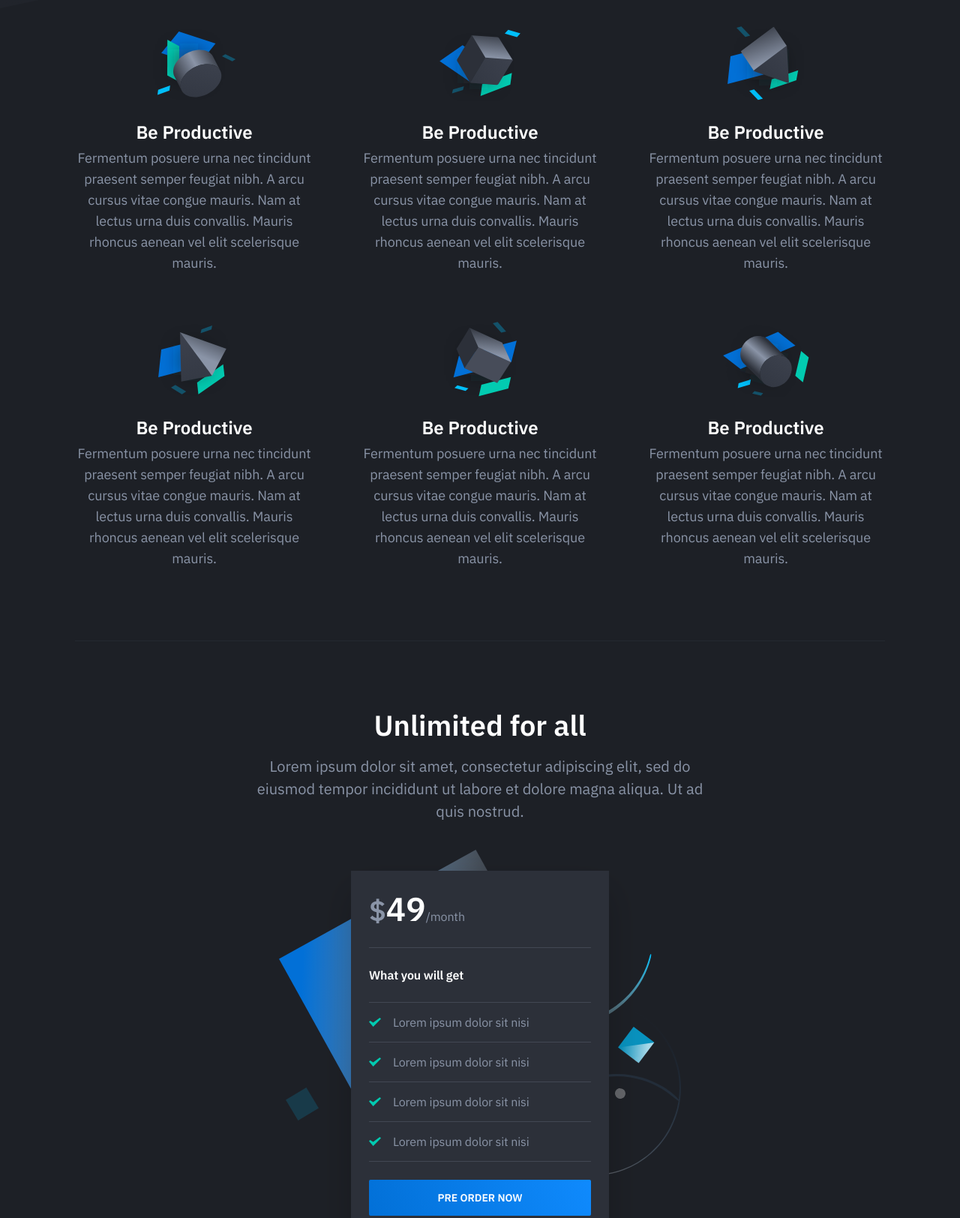
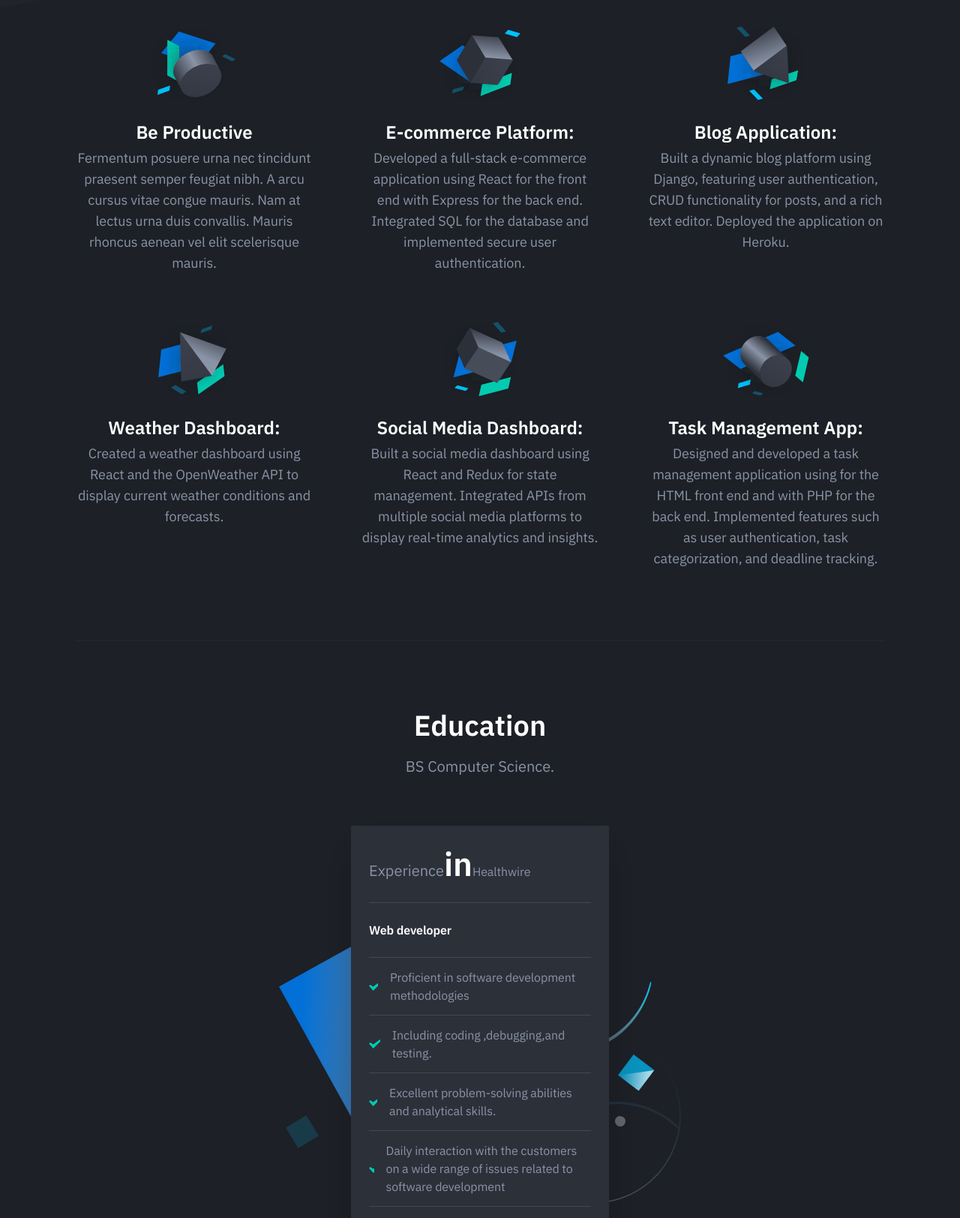
Before and after one commit to zaidibha/demo, a plain HTML site: page index.html in a window 1280 px wide. Shown: the part 689-2313 px from the top of the page at 75% size. Drawn offline with nearby package versions, Linux system fonts and the light colour scheme.

Commit message:
Update index.html

```diff
--- a/index.html
+++ b/index.html
@@ -31,9 +31,9 @@
                 <div class="container">
                     <div class="hero-inner">
 						<div class="hero-copy">
-	                        <h1 class="hero-title mt-0">Landing template for startups</h1>
-	                        <p class="hero-paragraph">Our landing page template works on all devices, so you only have to set it up once, and get beautiful results forever.</p>
-	                        <div class="hero-cta"><a class="button button-primary" href="#">Pre order now</a><a class="button" href="#">Get in touch</a></div>
+	                        <h1 class="hero-title mt-0">I`m Zahid Ali</h1>
+	                        <p class="hero-paragraph">A web developer creates and maintains websites using HTML, CSS, JavaScript, and various frameworks. They specialize in front-end, back-end, or full-stack development, continually learning new technologies and building projects to showcase their skills.</p>
+	                        <div class="hero-cta"><a class="button button-primary" href="file:///C:/Users/za263/Downloads/Zahid's%20Resume%20(4)%20(1).pdf">Download Resume</a><a class="button" href="#">Get in touch</a></div>
 						</div>
 						<div class="hero-figure anime-element">
 							<svg class="placeholder" width="528" height="396" viewBox="0 0 528 396">
@@ -72,8 +72,9 @@
                                     <div class="feature-icon">
 										<img src="dist/images/feature-icon-02.svg" alt="Feature 02">
                                     </div>
-                                    <h4 class="feature-title mt-24">Be Productive</h4>
-                                    <p class="text-sm mb-0">Fermentum posuere urna nec tincidunt praesent semper feugiat nibh. A arcu cursus vitae congue mauris. Nam at lectus urna duis convallis. Mauris rhoncus aenean vel elit scelerisque mauris.</p>
+                                    <h4 class="feature-title mt-24">
+                                           E-commerce Platform:</h4>
+                                    <p class="text-sm mb-0">Developed a full-stack e-commerce application using React for the front end with Express for the back end. Integrated SQL for the database and implemented secure user authentication.</p>
                                 </div>
                             </div>
                             <div class="feature text-center is-revealing">
@@ -81,8 +82,8 @@
                                     <div class="feature-icon">
 										<img src="dist/images/feature-icon-03.svg" alt="Feature 03">
                                     </div>
-                                    <h4 class="feature-title mt-24">Be Productive</h4>
-                                    <p class="text-sm mb-0">Fermentum posuere urna nec tincidunt praesent semper feugiat nibh. A arcu cursus vitae congue mauris. Nam at lectus urna duis convallis. Mauris rhoncus aenean vel elit scelerisque mauris.</p>
+                                    <h4 class="feature-title mt-24">Blog Application:</h4>
+                                    <p class="text-sm mb-0">Built a dynamic blog platform using Django, featuring user authentication, CRUD functionality for posts, and a rich text editor. Deployed the application on Heroku.</p>
                                 </div>
                             </div>
                             <div class="feature text-center is-revealing">
@@ -90,8 +91,9 @@
                                     <div class="feature-icon">
 										<img src="dist/images/feature-icon-04.svg" alt="Feature 04">
                                     </div>
-                                    <h4 class="feature-title mt-24">Be Productive</h4>
-                                    <p class="text-sm mb-0">Fermentum posuere urna nec tincidunt praesent semper feugiat nibh. A arcu cursus vitae congue mauris. Nam at lectus urna duis convallis. Mauris rhoncus aenean vel elit scelerisque mauris.</p>
+                                    <h4 class="feature-title mt-24">
+                                      Weather Dashboard:</h4>
+                                    <p class="text-sm mb-0">Created a weather dashboard using React and the OpenWeather API to display current weather conditions and forecasts.</p>
                                 </div>
                             </div>
 							<div class="feature text-center is-revealing">
@@ -99,8 +101,8 @@
                                     <div class="feature-icon">
 										<img src="dist/images/feature-icon-05.svg" alt="Feature 05">
                                     </div>
-                                    <h4 class="feature-title mt-24">Be Productive</h4>
-                                    <p class="text-sm mb-0">Fermentum posuere urna nec tincidunt praesent semper feugiat nibh. A arcu cursus vitae congue mauris. Nam at lectus urna duis convallis. Mauris rhoncus aenean vel elit scelerisque mauris.</p>
+                                    <h4 class="feature-title mt-24">Social Media Dashboard:</h4>
+                                    <p class="text-sm mb-0">Built a social media dashboard using React and Redux for state management. Integrated APIs from multiple social media platforms to display real-time analytics and insights.</p>
                                 </div>
                             </div>
                             <div class="feature text-center is-revealing">
@@ -108,8 +110,9 @@
                                     <div class="feature-icon">
 										<img src="dist/images/feature-icon-06.svg" alt="Feature 06">
                                     </div>
-                                    <h4 class="feature-title mt-24">Be Productive</h4>
-                                    <p class="text-sm mb-0">Fermentum posuere urna nec tincidunt praesent semper feugiat nibh. A arcu cursus vitae congue mauris. Nam at lectus urna duis convallis. Mauris rhoncus aenean vel elit scelerisque mauris.</p>
+                                    <h4 class="feature-title mt-24">
+                                       Task Management App:</h4>
+                                    <p class="text-sm mb-0">Designed and developed a task management application using for the HTML front end and with PHP for the back end. Implemented features such as user authentication, task categorization, and deadline tracking.</p>
                                 </div>
                             </div>
                         </div>
@@ -121,34 +124,34 @@
                 <div class="container-sm">
                     <div class="pricing-inner section-inner">
                         <div class="pricing-header text-center">
-                            <h2 class="section-title mt-0">Unlimited for all</h2>
-                            <p class="section-paragraph mb-0">Lorem ipsum dolor sit amet, consectetur adipiscing elit, sed do eiusmod tempor incididunt ut labore et dolore magna aliqua. Ut ad quis nostrud.</p>
+                            <h2 class="section-title mt-0">Education</h2>
+                            <p class="section-paragraph mb-0">BS Computer Science.</p>
                         </div>
 						<div class="pricing-tables-wrap">
                             <div class="pricing-table">
                                 <div class="pricing-table-inner is-revealing">
                                     <div class="pricing-table-main">
                                         <div class="pricing-table-header pb-24">
-                                            <div class="pricing-table-price"><span class="pricing-table-price-currency h2">$</span><span class="pricing-table-price-amount h1">49</span><span class="text-xs">/month</span></div>
+                                            <div class="pricing-table-price"><span class="pricing-table-price-currency h2"></span>Experience<span class="pricing-table-price-amount h1">in</span><span class="text-xs">Healthwire</span></div>
                                         </div>
-										<div class="pricing-table-features-title text-xs pt-24 pb-24">What you will get</div>
+										<div class="pricing-table-features-title text-xs pt-24 pb-24">Web developer</div>
                                         <ul class="pricing-table-features list-reset text-xs">
                                             <li>
-                                                <span>Lorem ipsum dolor sit nisi</span>
+                                                <span>Proficient in software development methodologies</span>
                                             </li>
                                             <li>
-                                                <span>Lorem ipsum dolor sit nisi</span>
+                                                <span>Including coding ,debugging,and testing.</span>
                                             </li>
                                             <li>
-                                                <span>Lorem ipsum dolor sit nisi</span>
+                                                <span>Excellent problem-solving abilities and analytical skills.</span>
                                             </li>
 											<li>
-												<span>Lorem ipsum dolor sit nisi</span>
+												<span>Daily interaction with the customers on a wide range of issues related to software development</span>
 											</li>
                                         </ul>
                                     </div>
                                     <div class="pricing-table-cta mb-8">
-                                        <a class="button button-primary button-shadow button-block" href="#">Pre order now</a>
+                                        <a class="button button-primary button-shadow button-block" href="#">Reveiw now</a>
                                     </div>
                                 </div>
                             </div>
```
